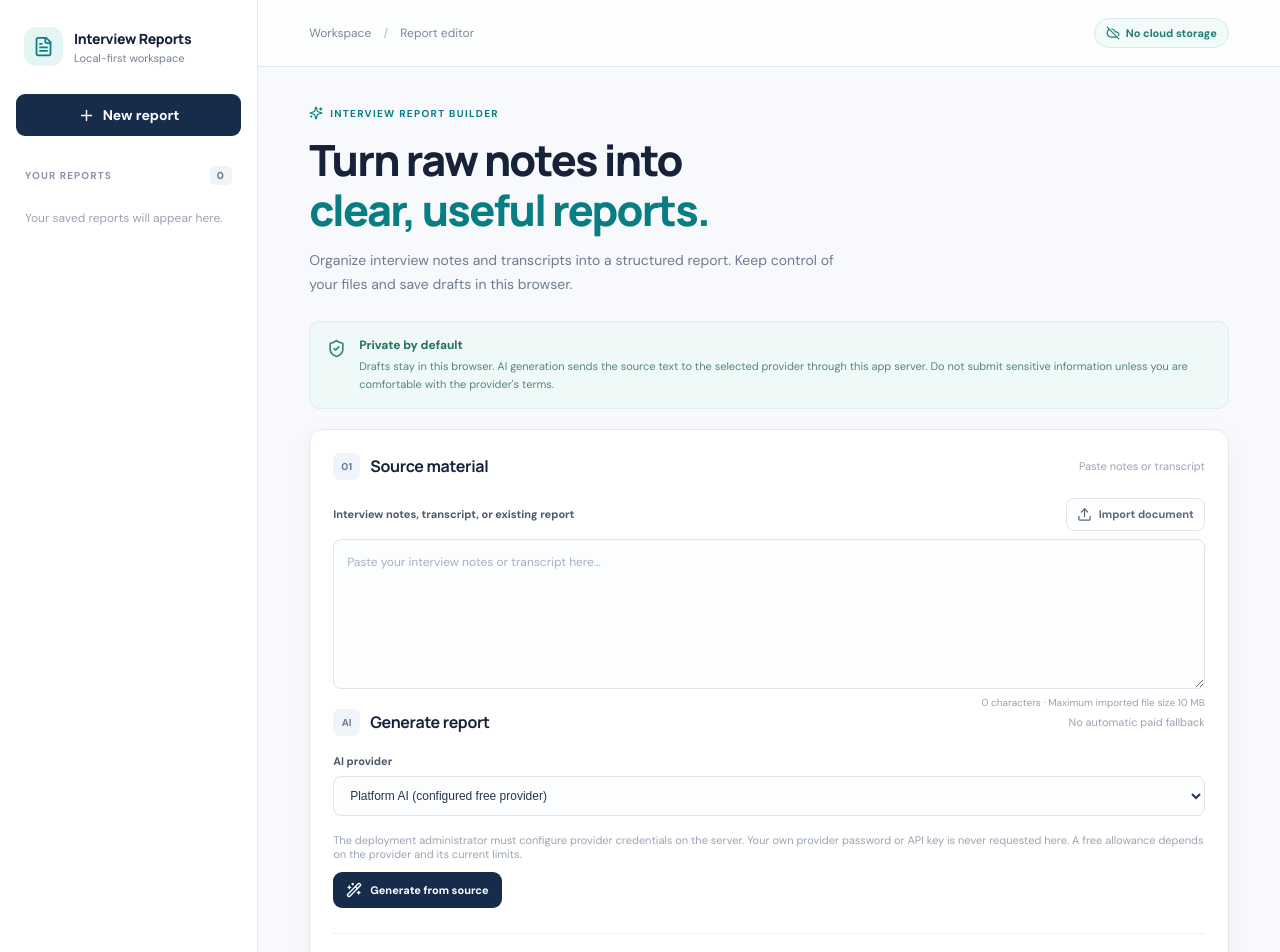
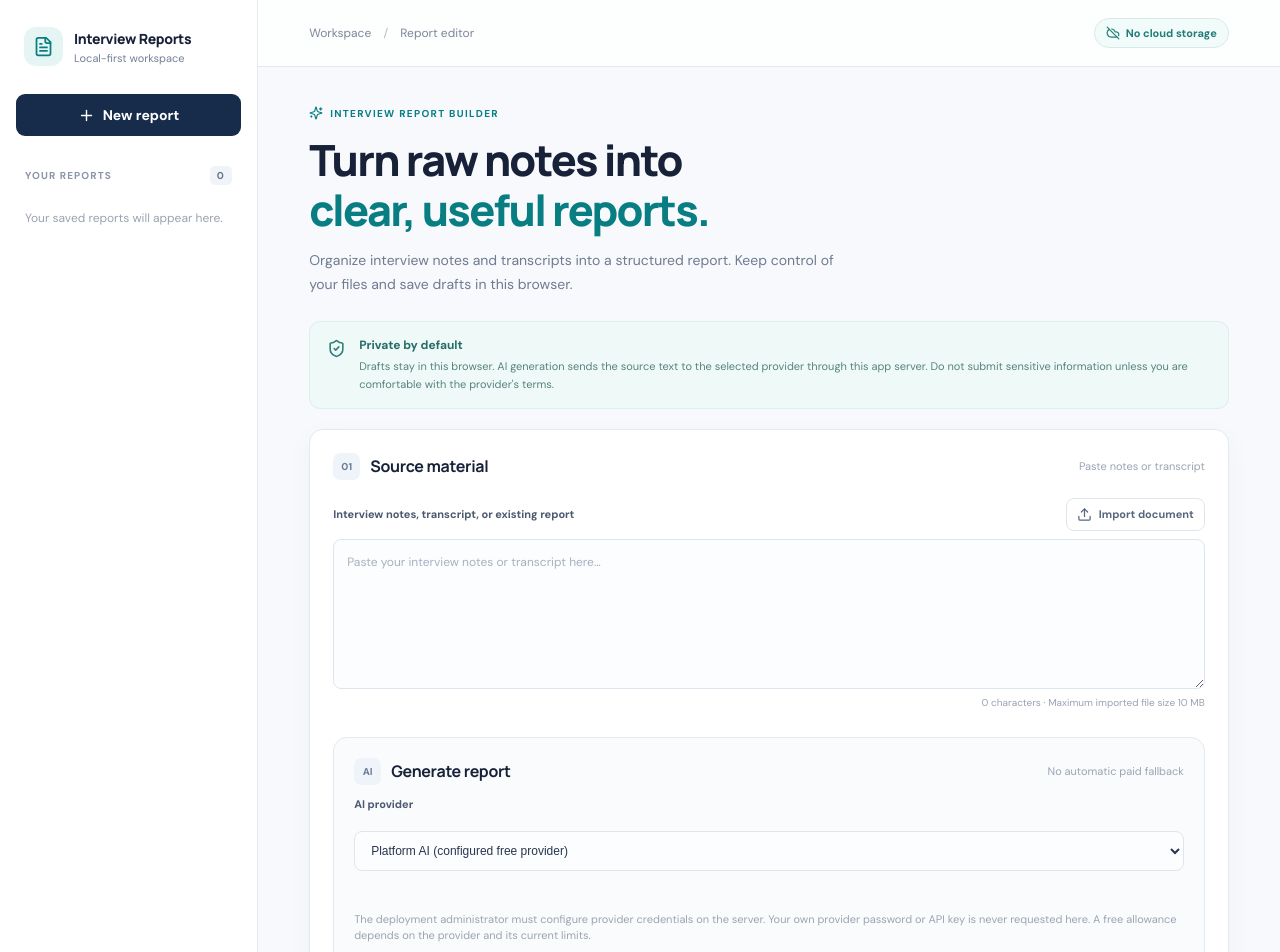
Before and after one commit to malingib/interview-reports, a Next.js app: page / in a window 1280 px wide. Shown: the top 952 px of the page. Built offline with nearby package versions, Linux system fonts and the light colour scheme.

Commit message:
Style AI generation controls

```diff
--- a/app/globals.css
+++ b/app/globals.css
@@ -31,3 +31,17 @@ label{display:block;color:#4c596e;font-size:11px;font-weight:700;margin-bottom:8
 .coming-soon{display:flex;gap:12px;align-items:flex-start;margin:18px 0 22px;padding:15px 17px;background:#fff;border:1px dashed #dce3ec;border-radius:11px}.coming-icon{display:grid;place-items:center;width:32px;height:32px;border-radius:9px;background:#f2f1ff;color:#7970bd;flex-shrink:0}.coming-soon strong{font-size:12px}.coming-soon p{font-size:11px;color:#7d889a;line-height:1.6;margin:5px 0 0}footer{text-align:center;color:#9aa3b1;font-size:10px;padding:9px 0 4px}
 @media(max-width:800px){.shell{grid-template-columns:1fr}.sidebar{min-height:auto;padding:14px 18px;border-right:0;border-bottom:1px solid var(--line)}.brand{padding:0 0 14px}.new-button{width:100%}.side-label{margin:16px 2px 8px}.report-list{max-height:140px;overflow:auto}.sidebar-foot{display:none}.topbar{height:56px;padding:0 18px}.content{padding-top:28px}.editor-card{padding:17px}.card-heading{align-items:flex-start}.small-muted{padding-top:6px}.save-notice{width:100%;margin:3px 0 0}.intro h1{letter-spacing:-1px}}
 @media(max-width:460px){.source-label-row{align-items:flex-start;flex-direction:column}.source-label-row label{line-height:1.5}.local-pill{font-size:10px}.intro h1{font-size:31px}.privacy-note{padding:12px}.editor-card{padding:13px}.report-input{min-height:300px}}
+
+
+.ai-controls {
+  margin: 28px 0;
+  padding: 20px;
+  border: 1px solid var(--line, #e5e7eb);
+  border-radius: 14px;
+  background: var(--panel, #fafbfc);
+  display: grid;
+  gap: 12px;
+}
+.ai-controls .card-heading { margin: 0; }
+.ai-controls .small-muted { line-height: 1.5; }
+.ai-controls button:disabled { opacity: .55; cursor: not-allowed; }
```
